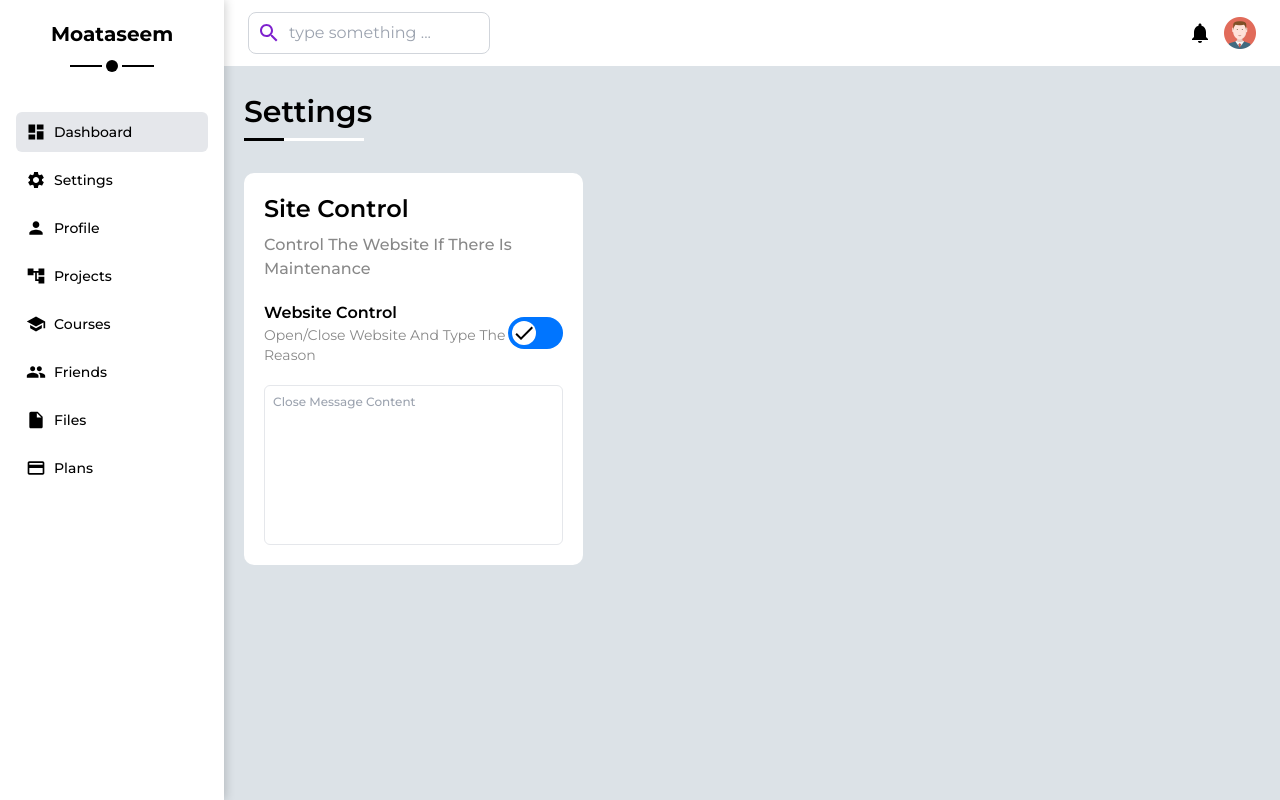
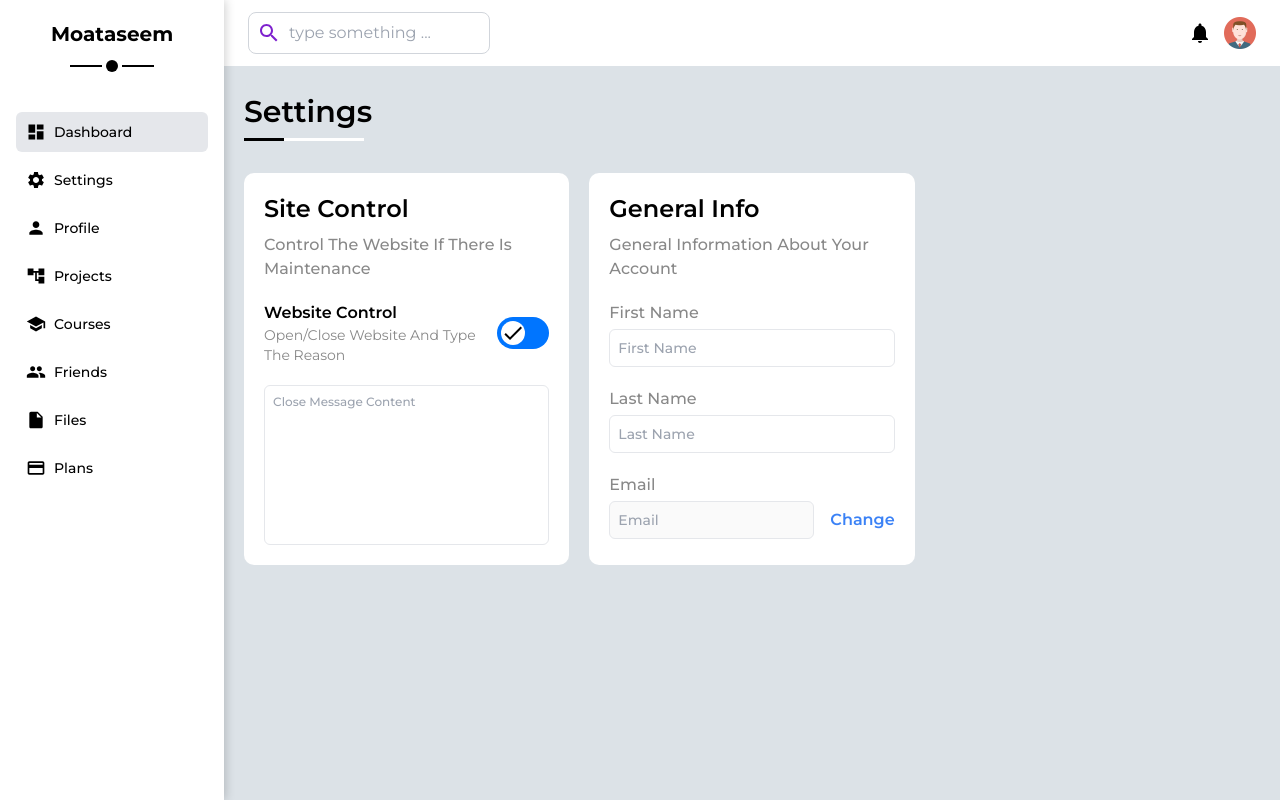
Before and after one commit to mo3taseem666/Big-One, a React (Vite) app: page /Settings in a window 1280 px wide. Built offline with nearby package versions, Linux system fonts and the light colour scheme.

Commit message:
add : added Security Info part

```diff
--- a/src/Golbal Components/OnOff.jsx
+++ b/src/Golbal Components/OnOff.jsx
@@ -7,7 +7,7 @@ export default function OnOff({ enabled }) {
     return (
         <div
             onClick={() => setOn(!on)}
-            className={`${on ? 'bg-[#0075ff]' : 'bg-[#ccc]'} rounded-full relative p-1 h-8 duration-200 w-[65px]`}
+            className={`${on ? 'bg-[#0075ff]' : 'bg-[#ccc]'} rounded-full cursor-pointer relative p-1 h-8 duration-200 w-[65px]`}
         >
             <div
                 style={{ left: on ? `${4}px` : `${37}px` }}
--- /dev/null
+++ b/src/Pages/Settings/Components/GeneralInfo.jsx
@@ -0,0 +1,17 @@
+import React from 'react'
+import DivHeader from '../../../Golbal Components/DivHeader'
+import InputLabel from '../Mini Components/General Info/InputLabel'
+import { GlobalClasses } from '../../../Golbal Components/GlobalClasses'
+import Email from '../Mini Components/General Info/Email'
+
+export default function GeneralInfo() {
+    const {mainDiv} = GlobalClasses()
+  return (
+    <div className={mainDiv}>
+        <DivHeader title='General Info' details='General Information About Your Account' />
+        <InputLabel label='First Name' />
+        <InputLabel label='Last Name' />
+        <Email />
+    </div>
+  )
+}
--- /dev/null
+++ b/src/Pages/Settings/Mini Components/General Info/Email.jsx
@@ -0,0 +1,22 @@
+import React from 'react';
+
+export default function Email() {
+    return (
+        <div className="flex flex-col gap-1">
+            <label className="text-[#888] font-medium" htmlFor="FName">
+                Email
+            </label>
+            <div className="flex gap-4 items-center">
+                <input
+                    disabled
+                    className=" text-sm p-2  w-full rounded-md font-medium focus:outline-none border"
+                    placeholder="Email"
+                    type="text"
+                />
+                <button className="shrink-0 text-blue-500 font-semibold">
+                    Change
+                </button>
+            </div>
+        </div>
+    );
+}
--- /dev/null
+++ b/src/Pages/Settings/Mini Components/General Info/InputLabel.jsx
@@ -0,0 +1,14 @@
+import React from 'react';
+
+export default function InputLabel({ label }) {
+    return (
+        <div className="flex flex-col gap-1">
+            <label className='text-[#888] font-medium' htmlFor="FName">{label}</label>
+            <input
+                className=" text-sm p-2 rounded-md font-medium focus:outline-none border"
+                placeholder={label}
+                type="text"
+            />
+        </div>
+    );
+}
--- a/src/Pages/Settings/Settings.jsx
+++ b/src/Pages/Settings/Settings.jsx
@@ -1,13 +1,15 @@
 import React from 'react';
 import Header from '../../Golbal Components/Header';
 import SiteControl from './Components/SiteControl';
+import GeneralInfo from './Components/GeneralInfo';
 
 export default function Settings() {
     return (
         <>
             <Header header="Settings" />
-            <div className="grid xs:grid-cols-1 sm:grid-cols-2 grid-cols-3 ">
-              <SiteControl />
+            <div className="grid gap-5 xs:grid-cols-1 sm:grid-cols-2 grid-cols-3 ">
+                <SiteControl />
+                <GeneralInfo />
             </div>
         </>
     );
```
